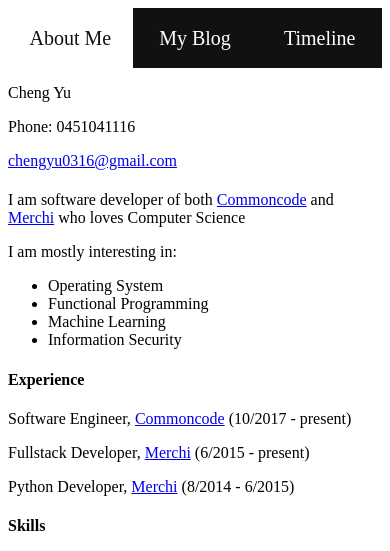
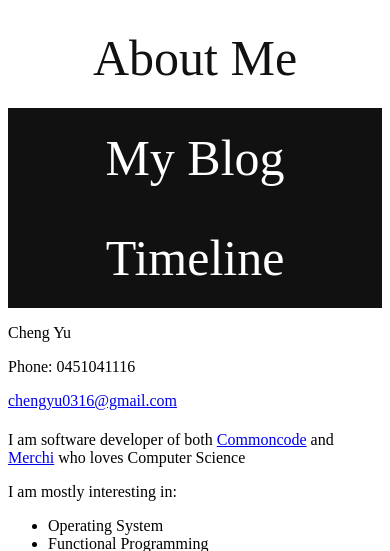
Before and after one commit to s3341458/myblog-v2, a Django app: page / in a window 390 px wide. Shown: the top 551 px of the page. Run offline with Django 3.2, Linux system fonts and the light colour scheme.

Commit message:
font better support mobile

```diff
--- a/myblog/homepage/templates/base.html
+++ b/myblog/homepage/templates/base.html
@@ -12,21 +12,20 @@
         align-items: stretch;
         justify-content: flex-start;
       }
-      .nav-menu > li {
+      .nav-menu > a {
+        text-decoration: none;
+        color: white;
         flex: 0 1 200px;
         display: flex;
         height: auto;
         justify-content: center;
         align-items: center;
       }
-      .nav-menu > li > a {
-        text-decoration: none;
-        color: white;
+      .nav-menu > a > li {
+        display: flex;
       }
       .nav-menu > .nav-chosen {
         background: white;
-      }
-      .nav-menu > .nav-chosen > a {
         color: #111;
       }
       .skills-board {
@@ -39,7 +38,7 @@
         margin: 0px 20px;
         flex-direction: column;
       }
-      @media (max-device-width: 600px) {
+      @media screen and (max-device-width: 600px), screen and (max-width: 600px) {
         .nav-menu {
           height: 6em;
           font-size: 50px;
--- a/myblog/homepage/templates/includes/nav.html
+++ b/myblog/homepage/templates/includes/nav.html
@@ -1,5 +1,11 @@
 <ul class="nav-menu">
-  <li {% if tab == 1 %}class="nav-chosen"{% endif %}><a href="{% url 'index' %}">About Me</a></li>
-  <li {% if tab == 2 %}class="nav-chosen"{% endif %}><a href="{% url 'blog' %}">My Blog</a></li>
-  <li {% if tab == 3 %}class="nav-chosen"{% endif %}><a href="{% url 'timeline' %}">Timeline</a></li>
+  <a href="{% url 'index' %}" {% if tab == 1 %}class="nav-chosen"{% endif %}>
+    <li >About Me</li>
+  </a>
+  <a href="{% url 'blog' %}" {% if tab == 2 %}class="nav-chosen"{% endif %}>
+    <li>My Blog</li>
+  </a>
+  <a href="{% url 'timeline' %}"  {% if tab == 3 %}class="nav-chosen"{% endif %}>
+    <li>Timeline</li>
+  </a>
 </ul>
```
